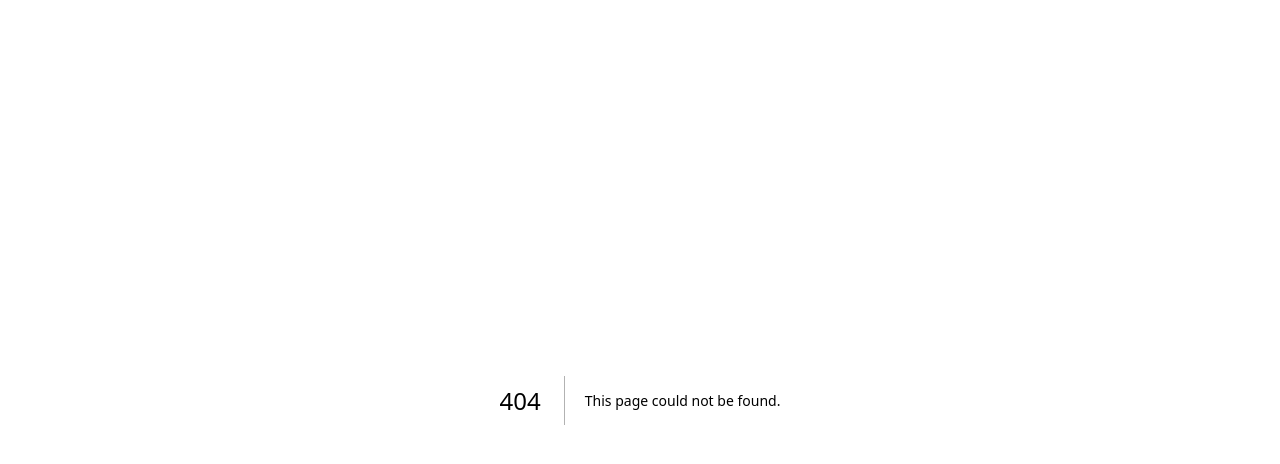
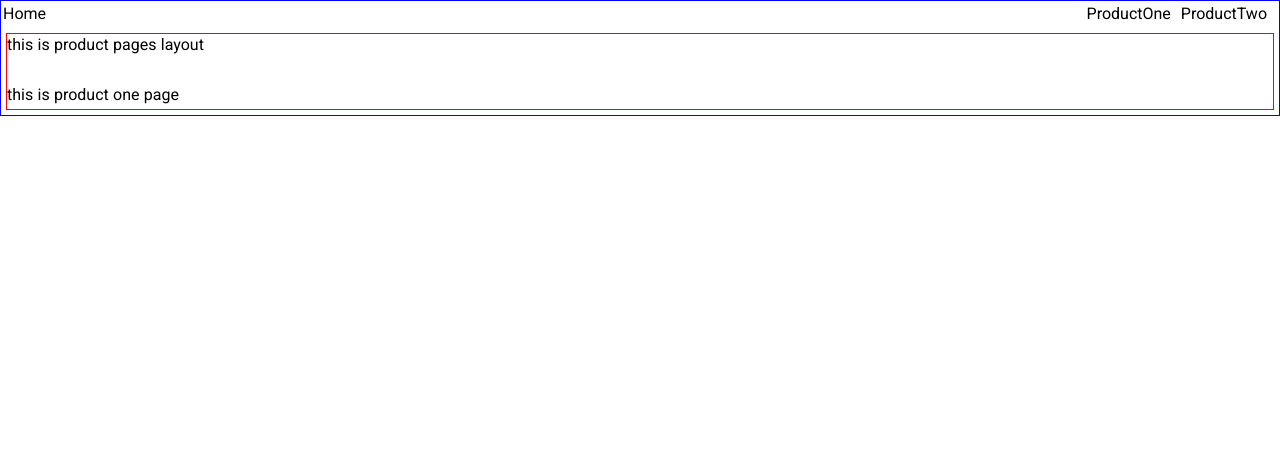
Before and after one commit to paria-ebrahimpour/next13, a Next.js app: page /products/one in a window 1280 px wide. Before the commit this address had no page. Shown: the top 464 px of the page. Built offline with nearby package versions, Linux system fonts and the light colour scheme.

Commit message:
feat: add some nested pages with loading

```diff
--- a/next.config.js
+++ b/next.config.js
@@ -1,4 +1,7 @@
 /** @type {import('next').NextConfig} */
-const nextConfig = {}
+const nextConfig = {
+  reactStrictMode: true,
+  experimental: { appDir: true },
+};
 
-module.exports = nextConfig
+module.exports = nextConfig;
--- /dev/null
+++ b/src/app/head.tsx
@@ -0,0 +1,15 @@
+interface HeadProps {
+  title: string;
+  description: string;
+}
+
+export default function Head({ title, description }: HeadProps) {
+  return (
+    <>
+      <title>{title}</title>
+      <meta content="width=device-width, initial-scale=1" name="viewport" />
+      <meta name="description" content={description} />
+      <link rel="icon" href="/favicon.ico" />
+    </>
+  );
+}
--- a/src/app/layout.tsx
+++ b/src/app/layout.tsx
@@ -1,11 +1,14 @@
-import "./globals.css";
+import "../styles/globals.css";
 import { Vazirmatn } from "next/font/google";
+import Head from "@/app/head";
+import MainNavbar from "@/components/layouts/Navbar/MainNavbar";
 
-const inter = Vazirmatn({ subsets: ["latin"] });
+const inter = Vazirmatn({ subsets: ["arabic"] });
 
-export const metadata = {
-  title: "Create Next App",
-  description: "Generated by create next app",
+const metadata = {
+  title: "Next 13",
+  description:
+    "this is next js typescript project to get familiar with its features and structure",
 };
 
 export default function RootLayout({
@@ -14,8 +17,14 @@ export default function RootLayout({
   children: React.ReactNode;
 }) {
   return (
-    <html lang="en">
-      <body className={inter.className}>{children}</body>
+    <html lang="fa">
+      <head>
+        <Head {...metadata} />
+      </head>
+      <body className={inter.className} style={{ border: "1px solid blue" }}>
+        <MainNavbar />
+        {children}
+      </body>
     </html>
   );
 }
--- /dev/null
+++ b/src/app/products/layout.tsx
@@ -0,0 +1,13 @@
+export default function ProductsLayout({
+  children,
+}: {
+  children: React.ReactNode;
+}) {
+  return (
+    <div style={{ margin: 5, border: "1px solid red" }}>
+      <p>this is product pages layout</p>
+      <br />
+      {children}
+    </div>
+  );
+}
--- /dev/null
+++ b/src/app/products/loading.tsx
@@ -0,0 +1,3 @@
+export default function Loading() {
+  return <h1 style={{ color: "yellow" }}>Loading...</h1>;
+}
--- /dev/null
+++ b/src/app/products/one/page.tsx
@@ -0,0 +1,8 @@
+import { NextPage } from "next";
+import React from "react";
+
+const ProductOne: NextPage = () => {
+  return <>this is product one page</>;
+};
+
+export default ProductOne;
--- /dev/null
+++ b/src/components/layouts/Navbar/MainNavbar.tsx
@@ -0,0 +1,25 @@
+import Link from "next/link";
+import React from "react";
+
+export interface MainNavbarProps {}
+
+const MainNavbar: React.FunctionComponent<MainNavbarProps> = () => {
+  return (
+    <div
+      style={{ display: "flex", justifyContent: "space-between", margin: 2 }}
+    >
+      <Link href="/">Home</Link>
+      <div>
+        <Link href="/products/one">ProductOne</Link>
+        <Link
+          style={{ marginInlineEnd: 10, marginInlineStart: 10 }}
+          href="/products/two"
+        >
+          ProductTwo
+        </Link>
+      </div>
+    </div>
+  );
+};
+
+export default MainNavbar;
```
Also changed, not shown: src/app/products/page.tsx (added, +8 -0 lines), src/app/products/two/page.tsx (added, +8 -0 lines), src/styles/globals.css (renamed from src/app/globals.css).
